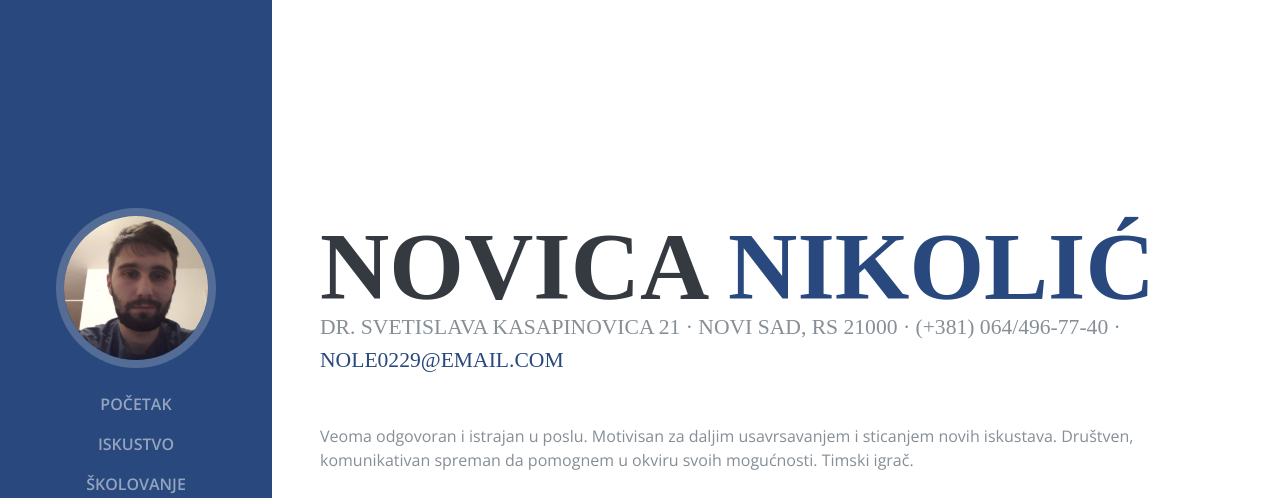
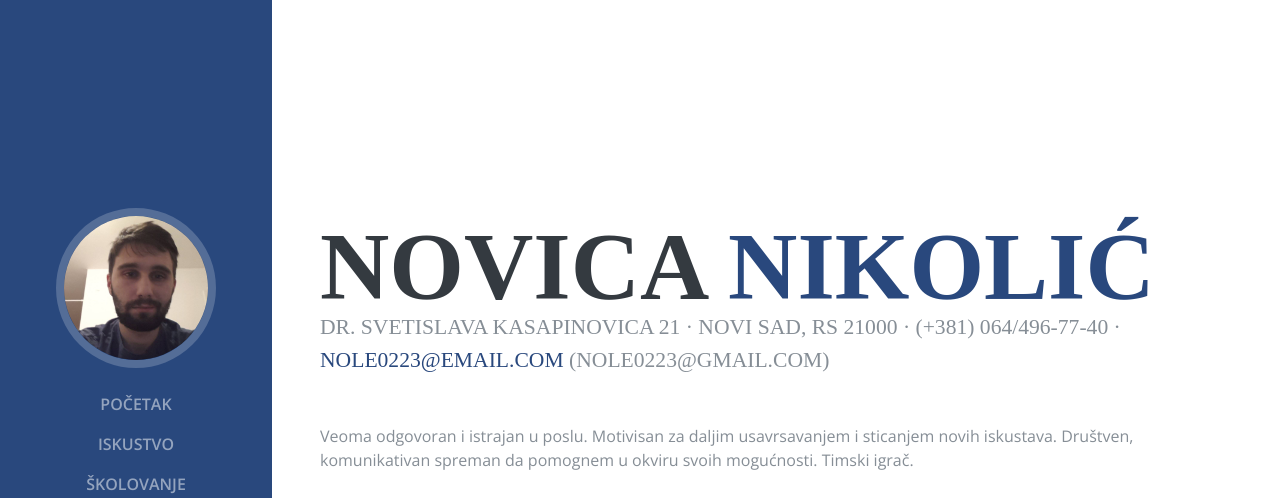
Before and after one commit to nole23/mycv, a plain HTML site: page index.html in a window 1280 px wide. Shown: the top 498 px of the page. Drawn offline with nearby package versions, Linux system fonts and the light colour scheme; a web font is replaced by a local one.

Commit message:
Update index.html

```diff
--- a/index.html
+++ b/index.html
@@ -70,7 +70,7 @@
             <span class="text-primary">Nikolić</span>
           </h1>
           <div class="subheading mb-5">Dr. Svetislava Kasapinovica 21 · Novi Sad, RS 21000 · (+381) 064/496-77-40 ·
-            <a href="mailto:nole0223@email.com">nole0229@email.com</a>
+            <a href="mailto:nole0223@email.com">nole0223@email.com</a> (nole0223@gmail.com)
           </div>
           <p class="mb-5">
 			Veoma odgovoran i istrajan u poslu. Motivisan za daljim usavrsavanjem i sticanjem novih iskustava. Društven, komunikativan spreman da pomognem u
```
